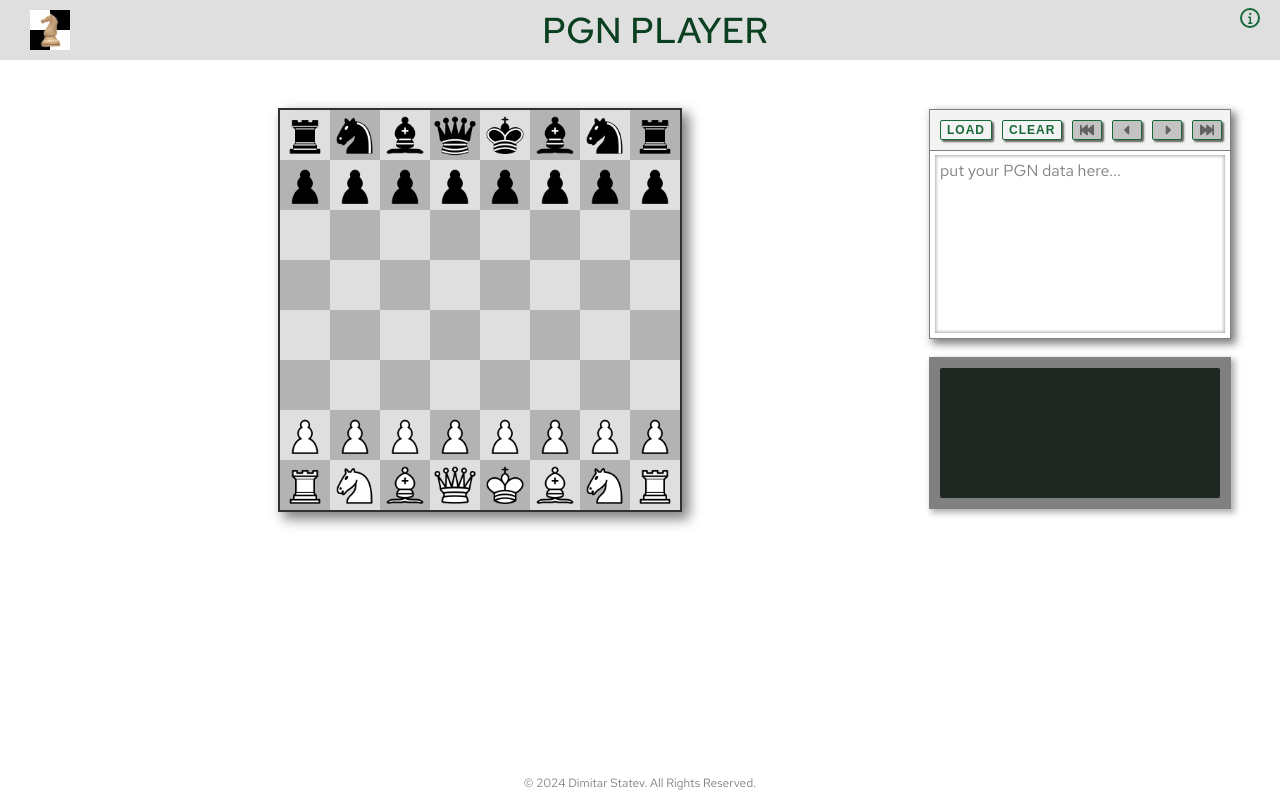
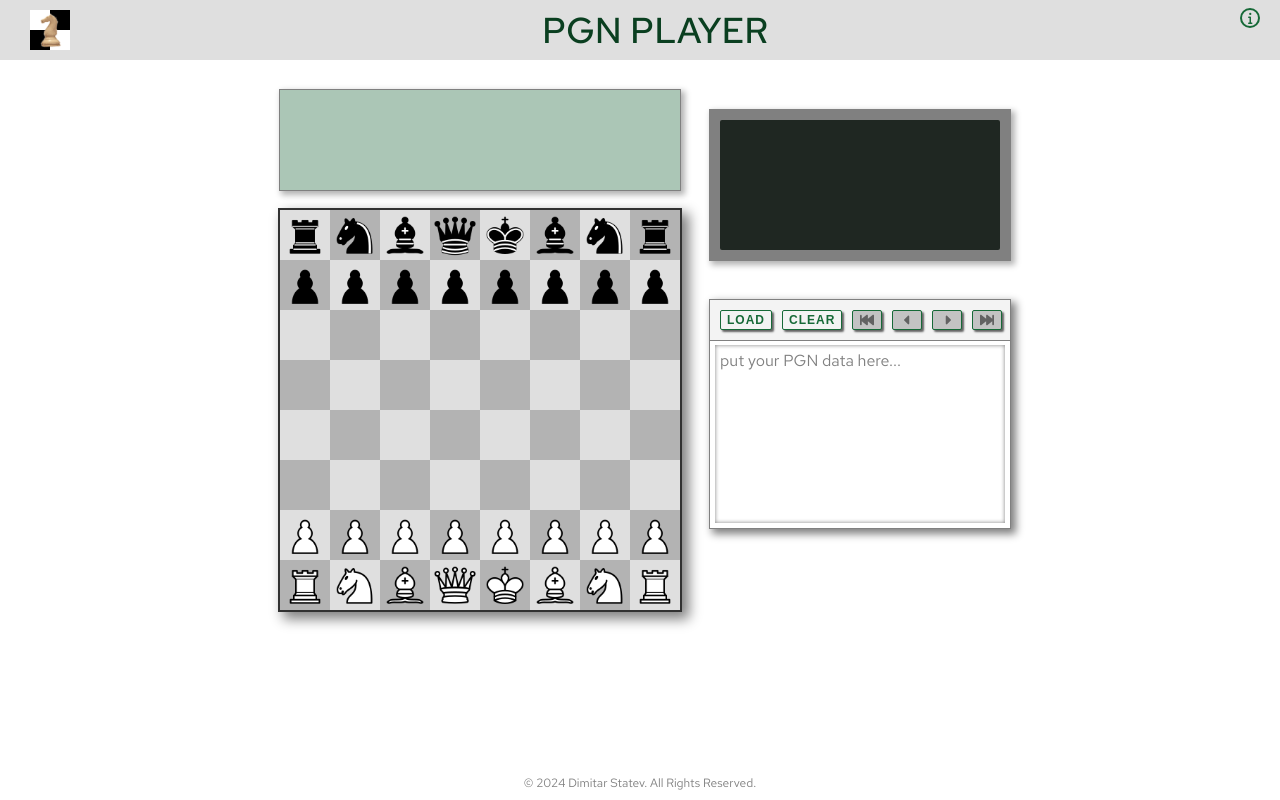
Before and after one commit to mstat777/pgn-player-react-ts, a React (Vite) app in the folder client/: page / in a window 1280 px wide. Built offline with nearby package versions, Linux system fonts and the light colour scheme.

Commit message:
Added InfoBar

```diff
--- a/client/src/components/ChessSet/ChessSet.scss
+++ b/client/src/components/ChessSet/ChessSet.scss
@@ -2,15 +2,16 @@
 
 .chess_set {
     position: relative;
-    width: 280px;
-    height: 280px;
+    width: global.$chessboard-mobile;
+    height: global.$chessboard-mobile;
     margin: 2rem auto;
     outline: 2px solid global.$darkgrey-color-1;
     box-shadow: 6px 6px 12px 3px global.$grey-color;
 
     @media screen and (min-width: global.$tablet) {
-        width: 400px;
-        height: 400px;
+        width: global.$chessboard-tablet;
+        height: global.$chessboard-tablet;
+        margin: 2rem;
     }
 
     .chessboard {
--- /dev/null
+++ b/client/src/components/InfoBar/Index.tsx
@@ -0,0 +1,11 @@
+import './InfoBar.scss';
+
+export default function InfoBar() {
+
+
+    return (
+        <div className="infobar">
+
+        </div>
+    )
+}
--- /dev/null
+++ b/client/src/components/InfoBar/InfoBar.scss
@@ -0,0 +1,15 @@
+@use '../../global.scss';
+
+.infobar {
+    width: global.$chessboard-mobile;
+    height: 100px;
+    padding: 1rem;
+    outline: 1px solid grey;
+    box-shadow: 3px 3px 6px 2px global.$lightgrey-color-1;
+    background-color: global.$lightgreengrey-color;
+
+    @media screen and (min-width: global.$tablet) {
+        width: global.$chessboard-tablet;
+        margin: 0 1rem 0 2rem;
+    }
+}
--- a/client/src/components/Notation/Notation.scss
+++ b/client/src/components/Notation/Notation.scss
@@ -10,9 +10,9 @@
 }
 
 .notation_section {
-    display: flex;
+    display: inline-flex;
     flex-direction: column;
-    width: 300px;
+    width: global.$chessboard-mobile;
     margin: 2rem 1rem;
     outline: 1px solid grey;
     box-shadow: 4px 4px 8px 2px global.$grey-color;
--- a/client/src/components/StatusPanel/StatusPanel.scss
+++ b/client/src/components/StatusPanel/StatusPanel.scss
@@ -1,7 +1,8 @@
 @use '../../global.scss';
 
 .status_section {
-    width: 300px;
+    display: inline-block;
+    width: global.$chessboard-mobile;
     height: 150px;
     margin: 2rem 1rem;
     padding: 1rem;
--- a/client/src/global.scss
+++ b/client/src/global.scss
@@ -8,9 +8,10 @@ $tertiary-color-4: #0a3f20;
 
 $highlight-color: #e71369;    // highlight texts, errors
 
-$verydarkbluegrey-color: #232934;
-$darkbluegrey-color: #333d4e;
-$bluegrey-color: #525d70;
+$verydarkgreengrey-color: #35443b;
+$darkgreengrey-color: #586e61;
+$greengrey-color: #718e7d;
+$lightgreengrey-color: #abc6b6;
 $darkgrey-color-1: #313131;
 $darkgrey-color-2: #444;
 $darkgrey-color-3: #626262;    // input, textarea, select...
@@ -31,3 +32,5 @@ $desktop: 1100px;
 // ----------------------- Other ---------------------- //
 $header-height: 60px;
 $footer-height: 35px;
+$chessboard-mobile: 300px;
+$chessboard-tablet: 400px;
--- a/client/src/pages/Home/Home.scss
+++ b/client/src/pages/Home/Home.scss
@@ -10,11 +10,17 @@
 
         @media screen and (min-width: global.$tablet) {
             flex-direction: row;
+            flex-wrap: wrap;
             align-items: flex-start;
             justify-content: center;
             margin: 1rem auto;
             padding: 2rem 4rem;
         }
 
+        .notation_status_ctn {
+            display: inline-flex;
+            flex-direction: column-reverse;
+            margin: 0;
+        }
     }
 }
--- a/client/src/pages/Home/Index.tsx
+++ b/client/src/pages/Home/Index.tsx
@@ -2,13 +2,13 @@ import './Home.scss';
 import ChessSet from '../../components/ChessSet/Index';
 import Notation from '../../components/Notation/Index';
 import { useEffect, useState, useRef } from 'react';
-import { useAppDispatch, useAppSelector } from '../../store/hooks';
+import { useAppDispatch } from '../../store/hooks';
 import { initializeSquares, initializePieces } from '../../store/slices/chessSet';
 import StatusPanel from '../../components/StatusPanel/Index';
+import InfoBar from '../../components/InfoBar/Index';
 
 export default function Home(){
     const dispatch = useAppDispatch();
-    //const { moveNb } = useAppSelector((state) => state.pgnData);
 
     const pieceRef = useRef<Array<HTMLDivElement | null>>([]);
 
@@ -22,9 +22,14 @@ export default function Home(){
     return (
         <main className="home">
             <section className="home_section">
-                <ChessSet ref={pieceRef}/>
 
-                <div>
+                <div className="infobar_chessset_ctn">
+                    <InfoBar />
+
+                    <ChessSet ref={pieceRef}/>
+                </div>
+
+                <div className="notation_status_ctn">
                     <Notation
                         ref={pieceRef}
                         setStatusTxt={setStatusTxt}
```
Also changed, not shown: 1 other file (tests, documents, lock files or other folders).
